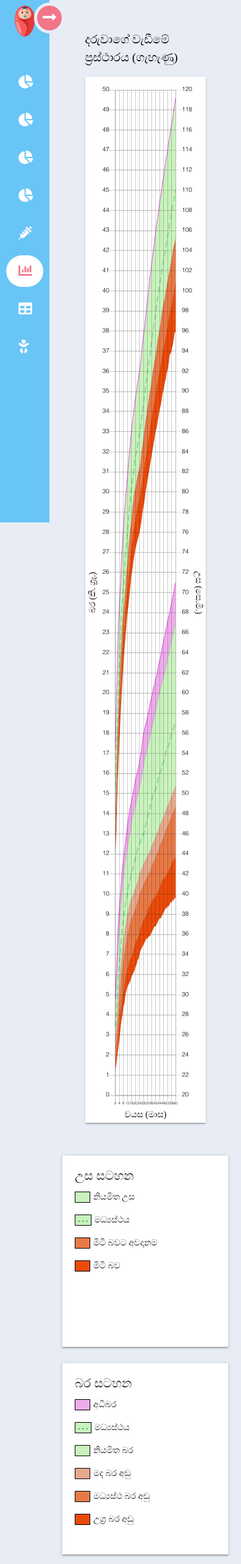
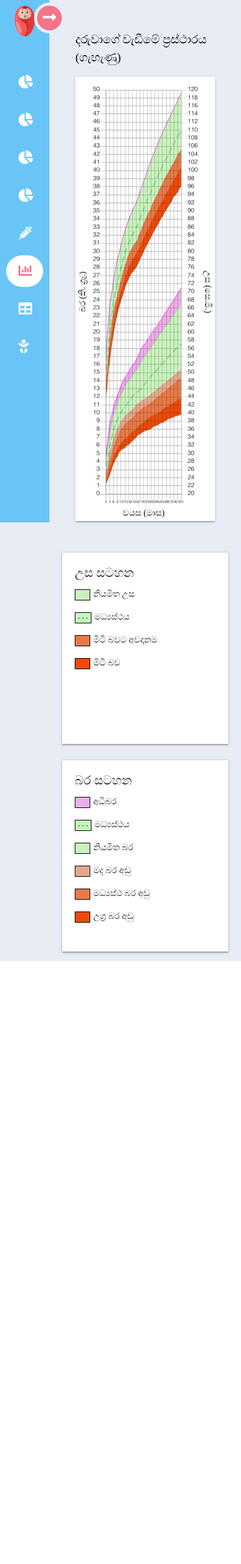
Before and after one commit to ashenud/ihms-pure, a PHP site: page /pages/baby/baby-charts.php in a window 390 px wide. Shown: the part 58-2582 px from the top of the page at 62% size. After the commit the page ends 1609 px from the top, so only its background shows below. Run offline with PHP 8.4, Linux system fonts and the light colour scheme; the visitor is signed in with stand-in values (Sample User, id 1); data that the repository does not hold is empty; some web fonts are replaced.

Commit message:
style chart day 2

```diff
--- a/pages/baby/css/baby-charts-style.css
+++ b/pages/baby/css/baby-charts-style.css
@@ -7,8 +7,36 @@ body {
     position: relative;
     margin: auto;
     margin-bottom: 50px;
-    height: 200vh;
-    width: 50vw;
+    height: 250vh;
+    width: 55vw;
+}
+
+@media screen and (max-width: 1200px) {
+    .chart-area {
+        height: 230vh;
+        width: 68vw;
+    }
+}
+
+@media screen and (max-width: 992px) {
+    .chart-area {
+        height: 120vh;
+        width: 60vw;
+    }
+}
+
+@media screen and (max-width: 768px) {
+    .chart-area {
+        height: 160vh;
+        width: 70vw;
+    }
+}
+
+@media screen and (max-width: 576px) {
+    .chart-area {
+        height: 85vh;
+        width: 58vw;
+    }
 }
 
 .chart-area .word p {
@@ -30,7 +58,7 @@ body {
 .data-area {
     padding-right: 5px;
     padding-left: 5px;
-    margin-top: 66px;
+    margin-top: 64px;
 }
 
 .data-area .data-range .card {
```
